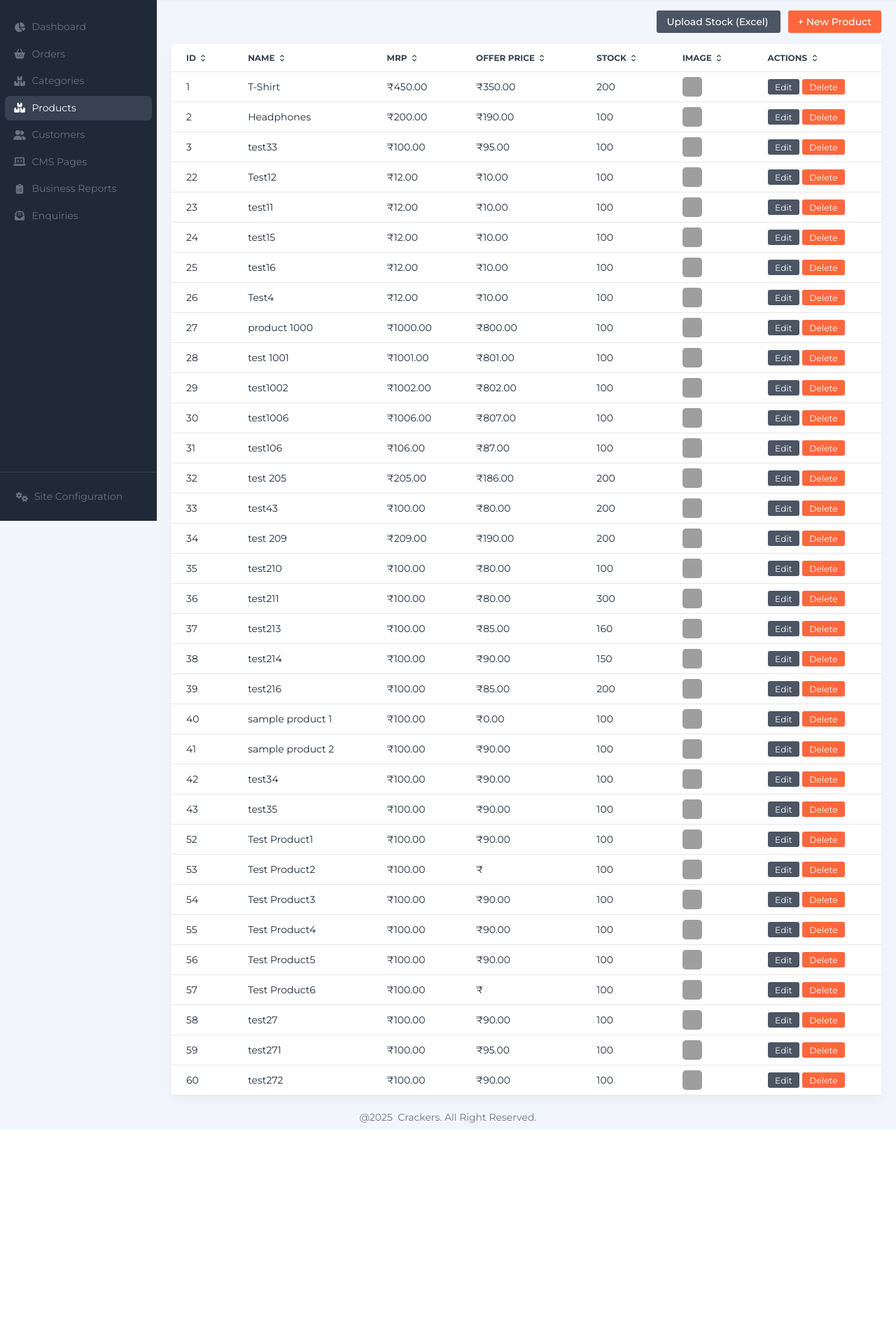
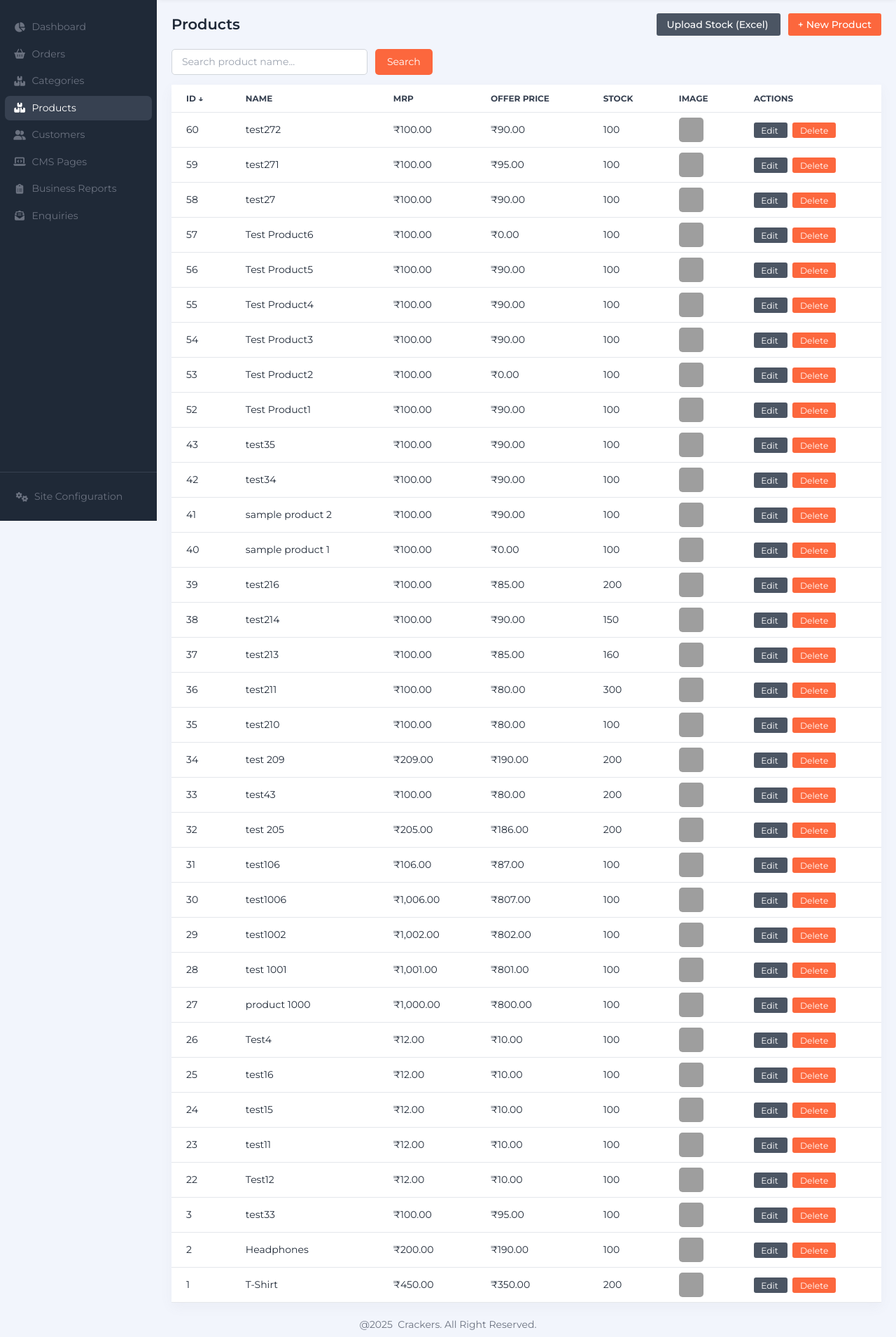
Before and after one commit to govind2988/ecomsirpika, a PHP site: page /sirpika/admin/products.php in a window 1280 px wide. Shown: the part 56-1966 px from the top of the page at 70% size. Before the commit the page ends 1670 px from the top, so only its background shows below. Run offline with PHP 8.4, Linux system fonts and the light colour scheme; a user stored in the database is signed in; data comes from the database, SQL or seed files in the repository; tables that the repository leaves empty hold one stand-in row (values such as "Sample post"); grey boxes marked "Sample" are stand-in pictures; some libraries are stand-ins or nearby versions; grey boxes are pictures that could not be loaded.

Commit message:
Implemented filtering and sorting in admin products listing page and category ordering (drag and drop feature)

```diff
--- a/admin/products.php
+++ b/admin/products.php
@@ -9,124 +9,244 @@ if (isset($_GET['delete'])) {
     exit;
 }
 
-$result = $conn->query("SELECT * FROM products");
+/*
+|--------------------------------------------------------------------------
+| SEARCH + SORT
+|--------------------------------------------------------------------------
+*/
+
+// Search
+$search = isset($_GET['search']) ? trim($_GET['search']) : '';
+
+// Allowed sortable columns
+$allowedSortColumns = [
+    'id',
+    'name',
+    'rrp_price',
+    'sale_price',
+    'stock'
+];
+
+// Sort column
+$sort = isset($_GET['sort']) && in_array($_GET['sort'], $allowedSortColumns)
+    ? $_GET['sort']
+    : 'id';
+
+// Sort direction
+$order = (isset($_GET['order']) && strtolower($_GET['order']) == 'asc')
+    ? 'ASC'
+    : 'DESC';
+
+// Toggle next order
+$nextOrder = $order == 'ASC' ? 'desc' : 'asc';
+
+// Build query
+$sql = "SELECT * FROM products";
+
+if (!empty($search)) {
+    $searchEscaped = $conn->real_escape_string($search);
+    $sql .= " WHERE name LIKE '%$searchEscaped%'";
+}
+
+$sql .= " ORDER BY $sort $order";
+
+$result = $conn->query($sql);
+
 include '_header.php';
+
+/*
+|--------------------------------------------------------------------------
+| SORT LINK FUNCTION
+|--------------------------------------------------------------------------
+*/
+function sortLink($column, $label, $currentSort, $currentOrder, $search)
+{
+    $nextOrder = ($currentSort == $column && $currentOrder == 'ASC')
+        ? 'desc'
+        : 'asc';
+
+    $arrow = '';
+
+    if ($currentSort == $column) {
+        $arrow = $currentOrder == 'ASC' ? '↑' : '↓';
+    }
+
+    return "
+        <a href='?sort={$column}&order={$nextOrder}&search=" . urlencode($search) . "'
+           class='flex items-center gap-1 hover:text-primary'>
+           {$label} {$arrow}
+        </a>
+    ";
+}
 ?>
-
-
-
 
 <main class="p-6 mt-16 space-y-4">
 
+    <div class="flex justify-between items-center mb-6">
+        <h2 class="text-2xl font-bold">Products</h2>
 
-    <div class="flex justify-between items-center mb-6">
-        <h2 class="text-2xl font-bold"></h2>
         <div class="space-x-3">
-            <a href="upload_stock.php" class="bg-gray-600  text-white font-medium px-4 py-2 rounded">
+            <a href="upload_stock.php"
+               class="bg-gray-600 text-white font-medium px-4 py-2 rounded">
                 Upload Stock (Excel)
             </a>
-            <a href="product_create.php" class="bg-primary text-white font-medium px-4 py-2 rounded">
+
+            <a href="product_create.php"
+               class="bg-primary text-white font-medium px-4 py-2 rounded">
                 + New Product
             </a>
         </div>
     </div>
 
+    <!-- SEARCH FORM -->
+    <form method="GET" class="mb-4 flex gap-3">
+        <input
+            type="text"
+            name="search"
+            value="<?= htmlspecialchars($search) ?>"
+            placeholder="Search product name..."
+            class="border border-gray-300 rounded px-4 py-2 w-full md:w-80"
+        >
 
+        <button
+            type="submit"
+            class="bg-primary text-white px-5 py-2 rounded">
+            Search
+        </button>
+
+        <?php if (!empty($search)): ?>
+            <a href="products.php"
+               class="bg-gray-500 text-white px-5 py-2 rounded">
+                Reset
+            </a>
+        <?php endif; ?>
+    </form>
 
     <section class="grid grid-cols-1 gap-6">
+
         <div class="flex flex-col md:col-span-2 md:row-span-2 bg-white shadow rounded-lg">
-            <div class="flex-grow">
+
+            <div class="flex-grow overflow-x-auto">
+
                 <table id="order-table" class="min-w-full bg-white">
+
                     <thead class="bg-gray-200 text-gray-700">
                         <tr>
+
                             <th class="py-3 px-4 text-left border-b">
-                                <span class="flex items-center">
-                                    ID
-                                    <svg class="w-4 h-4 ms-1" aria-hidden="true" xmlns="http://www.w3.org/2000/svg" width="24" height="24" fill="none" viewBox="0 0 24 24">
-                                    <path stroke="currentColor" stroke-linecap="round" stroke-linejoin="round" stroke-width="2" d="m8 15 4 4 4-4m0-6-4-4-4 4" />
-                                    </svg>
-                                </span>
+                                <?= sortLink('id', 'ID', $sort, $order, $search) ?>
                             </th>
+
                             <th class="py-3 px-4 text-left border-b">
+                                <?= sortLink('name', 'Name', $sort, $order, $search) ?>
+                            </th>
 
-                            <span class="flex items-center">
-                                    Name
-                                    <svg class="w-4 h-4 ms-1" aria-hidden="true" xmlns="http://www.w3.org/2000/svg" width="24" height="24" fill="none" viewBox="0 0 24 24">
-                                    <path stroke="currentColor" stroke-linecap="round" stroke-linejoin="round" stroke-width="2" d="m8 15 4 4 4-4m0-6-4-4-4 4" />
-                                    </svg>
-                                </span>
+                            <th class="py-3 px-4 text-left border-b">
+                                <?= sortLink('rrp_price', 'MRP', $sort, $order, $search) ?>
+                            </th>
 
+                            <th class="py-3 px-4 text-left border-b">
+                                <?= sortLink('sale_price', 'Offer Price', $sort, $order, $search) ?>
                             </th>
+
                             <th class="py-3 px-4 text-left border-b">
-                                <span class="flex items-center">
-                                    MRP
-                                    <svg class="w-4 h-4 ms-1" aria-hidden="true" xmlns="http://www.w3.org/2000/svg" width="24" height="24" fill="none" viewBox="0 0 24 24">
-                                    <path stroke="currentColor" stroke-linecap="round" stroke-linejoin="round" stroke-width="2" d="m8 15 4 4 4-4m0-6-4-4-4 4" />
-                                    </svg>
-                                </span>
+                                <?= sortLink('stock', 'Stock', $sort, $order, $search) ?>
                             </th>
-							<th class="py-3 px-4 text-left border-b">
-                                <span class="flex items-center">
-                                    Offer Price
-                                    <svg class="w-4 h-4 ms-1" aria-hidden="true" xmlns="http://www.w3.org/2000/svg" width="24" height="24" fill="none" viewBox="0 0 24 24">
-                                    <path stroke="currentColor" stroke-linecap="round" stroke-linejoin="round" stroke-width="2" d="m8 15 4 4 4-4m0-6-4-4-4 4" />
-                                    </svg>
-                                </span>
+
+                            <th class="py-3 px-4 text-left border-b">
+                                Image
                             </th>
+
                             <th class="py-3 px-4 text-left border-b">
-                                <span class="flex items-center">
-                                    Stock
-                                    <svg class="w-4 h-4 ms-1" aria-hidden="true" xmlns="http://www.w3.org/2000/svg" width="24" height="24" fill="none" viewBox="0 0 24 24">
-                                    <path stroke="currentColor" stroke-linecap="round" stroke-linejoin="round" stroke-width="2" d="m8 15 4 4 4-4m0-6-4-4-4 4" />
-                                    </svg>
-                                </span>
+                                Actions
                             </th>
-                            <th class="py-3 px-4 text-left border-b">
-                                <span class="flex items-center">
-                                    Image
-                                    <svg class="w-4 h-4 ms-1" aria-hidden="true" xmlns="http://www.w3.org/2000/svg" width="24" height="24" fill="none" viewBox="0 0 24 24">
-                                    <path stroke="currentColor" stroke-linecap="round" stroke-linejoin="round" stroke-width="2" d="m8 15 4 4 4-4m0-6-4-4-4 4" />
-                                    </svg>
-                                </span>
-                            </th>
-                            <th class="py-3 px-4 text-left border-b">
-                                <span class="flex items-center">
-                               Actions
-                                    <svg class="w-4 h-4 ms-1" aria-hidden="true" xmlns="http://www.w3.org/2000/svg" width="24" height="24" fill="none" viewBox="0 0 24 24">
-                                    <path stroke="currentColor" stroke-linecap="round" stroke-linejoin="round" stroke-width="2" d="m8 15 4 4 4-4m0-6-4-4-4 4" />
-                                    </svg>
-                                </span>
-                            </th>
+
                         </tr>
                     </thead>
 
+                    <tbody>
 
-                     <tbody>
+                    <?php if ($result && $result->num_rows > 0): ?>
+
                         <?php while ($row = $result->fetch_assoc()): ?>
+
                             <tr class="hover:bg-gray-50">
-                                <td class="py-2 px-4 border-b"><?= $row['id'] ?></td>
-                                <td class="py-2 px-4 border-b"><?= htmlspecialchars($row['name']) ?></td>
-                                <td class="py-2 px-4 border-b">₹<?= $row['rrp_price'] ?></td>
-								<td class="py-2 px-4 border-b">₹<?= $row['sale_price'] ?></td>
-                                <td class="py-2 px-4 border-b"><?= $row['stock'] ?></td>
+
                                 <td class="py-2 px-4 border-b">
-                                    <?php $productImage = !empty($row['image']) ? '../uploads/' . $row['image'] : '../assets/images/placeholder.png'; ?>
-                                    <img src="<?= $productImage ?>" alt="Product Image" class="w-8 h-8 object-cover rounded">
+                                    <?= $row['id'] ?>
                                 </td>
+
                                 <td class="py-2 px-4 border-b">
-                                    <a href="edit_product.php?id=<?= $row['id'] ?>" class="bg-gray-600 text-white px-3 py-1 rounded view-btn text-sm">Edit</a>
-                                    <a href="products.php?delete=<?= $row['id'] ?>" class="bg-primary text-white px-3 py-1 rounded view-btn text-sm" onclick="return confirm('Delete this product?')">Delete</a>
+                                    <?= htmlspecialchars($row['name']) ?>
                                 </td>
+
+                                <td class="py-2 px-4 border-b">
+                                    ₹<?= number_format($row['rrp_price'], 2) ?>
+                                </td>
+
+                                <td class="py-2 px-4 border-b">
+                                    ₹<?= number_format($row['sale_price'], 2) ?>
+                                </td>
+
+                                <td class="py-2 px-4 border-b">
+                                    <?= $row['stock'] ?>
+                                </td>
+
+                                <td class="py-2 px-4 border-b">
+
+                                    <?php
+                                    $productImage = !empty($row['image'])
+                                        ? '../uploads/' . $row['image']
+                                        : '../assets/images/placeholder.png';
+                                    ?>
+
+                                    <img
+                                        src="<?= $productImage ?>"
+                                        alt="Product Image"
+                                        class="w-10 h-10 object-cover rounded"
+                                    >
+                                </td>
+
+                                <td class="py-2 px-4 border-b space-x-2">
+
+                                    <a href="edit_product.php?id=<?= $row['id'] ?>"
+                                       class="bg-gray-600 text-white px-3 py-1 rounded text-sm">
+                                        Edit
+                                    </a>
+
+                                    <a href="products.php?delete=<?= $row['id'] ?>"
+                                       class="bg-primary text-white px-3 py-1 rounded text-sm"
+                                       onclick="return confirm('Delete this product?')">
+                                        Delete
+                                    </a>
+
+                                </td>
+
                             </tr>
+
                         <?php endwhile; ?>
+
+                    <?php else: ?>
+
+                        <tr>
+                            <td colspan="7"
+                                class="text-center py-6 text-gray-500">
+                                No products found.
+                            </td>
+                        </tr>
+
+                    <?php endif; ?>
+
                     </tbody>
 
                 </table>
+
             </div>
+
         </div>
+
     </section>
 
 </main>
 
-
 <?php include '_footer.php'; ?>
```
Also changed, not shown: admin/cat_list.php (+87 -14 lines), admin/update_category_order.php (added, +35 -0 lines), public/products.php (+9 -3 lines).
